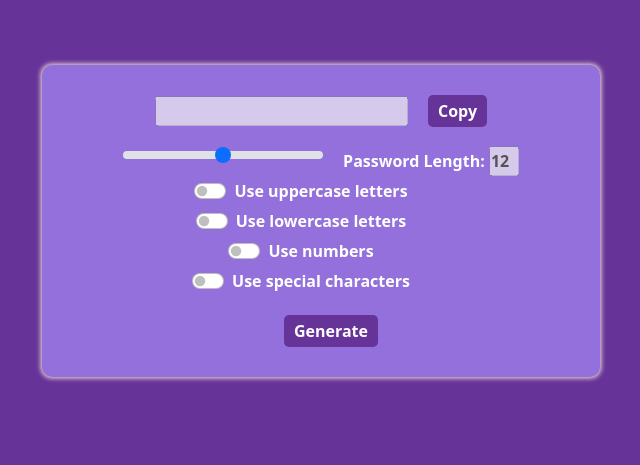
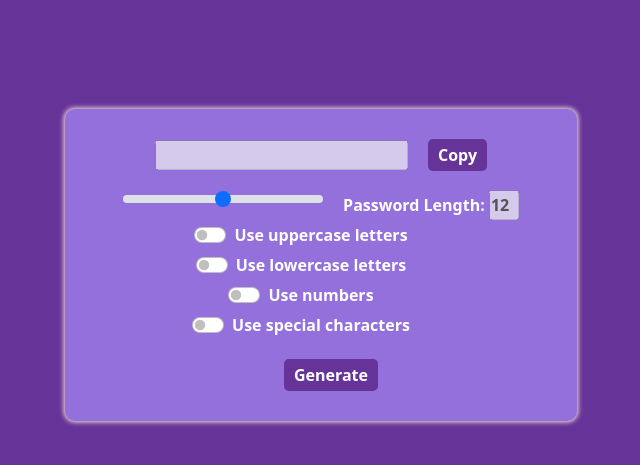
Before and after one commit to butterybagels/password-generator, a React (Create React App) app: page / in a window 1280 px wide. Shown: the part 135-600 px from the top of the page, without its empty margins (319-959 px from the left). Built offline with nearby package versions, Linux system fonts and the light colour scheme.

Commit message:
Updated styling of form container to center the container. Removed unused CSS file.

```diff
--- a/src/App.css
+++ b/src/App.css
@@ -1,6 +1,4 @@
 .App {
   text-align: center;
   height: 100vh;
-  justify-content: center;
-  align-items: center;
 }
--- a/src/components/styles/StyledFormContainer.js
+++ b/src/components/styles/StyledFormContainer.js
@@ -1,13 +1,16 @@
 import styled from "styled-components";
 
 export const StyledFormContainer = styled.div`
+  position: absolute;
+  top: 50%;
+  left: 50%;
+  transform: translate(-50%, -50%);
   background: mediumpurple;
   border-width: 0;
   border-radius: 10px;
   box-shadow: 0 0 5px 1px antiquewhite;
   padding: 30px;
-  height: 100%;
-  width: 50%;
+  width: 40%;
   max-width: 1000px;
-  margin: 200px auto;
+  margin: 0 auto;
 `
--- a/src/index.css
+++ /dev/null
@@ -1,13 +0,0 @@
-body {
-  margin: 0;
-  font-family: -apple-system, BlinkMacSystemFont, 'Segoe UI', 'Roboto', 'Oxygen',
-    'Ubuntu', 'Cantarell', 'Fira Sans', 'Droid Sans', 'Helvetica Neue',
-    sans-serif;
-  -webkit-font-smoothing: antialiased;
-  -moz-osx-font-smoothing: grayscale;
-}
-
-code {
-  font-family: source-code-pro, Menlo, Monaco, Consolas, 'Courier New',
-    monospace;
-}
--- a/src/index.js
+++ b/src/index.js
@@ -1,6 +1,5 @@
 import React from 'react';
 import ReactDOM from 'react-dom/client';
-import './index.css';
 import App from './App';
 import reportWebVitals from './reportWebVitals';
 import 'bootstrap/dist/css/bootstrap.min.css';
```
